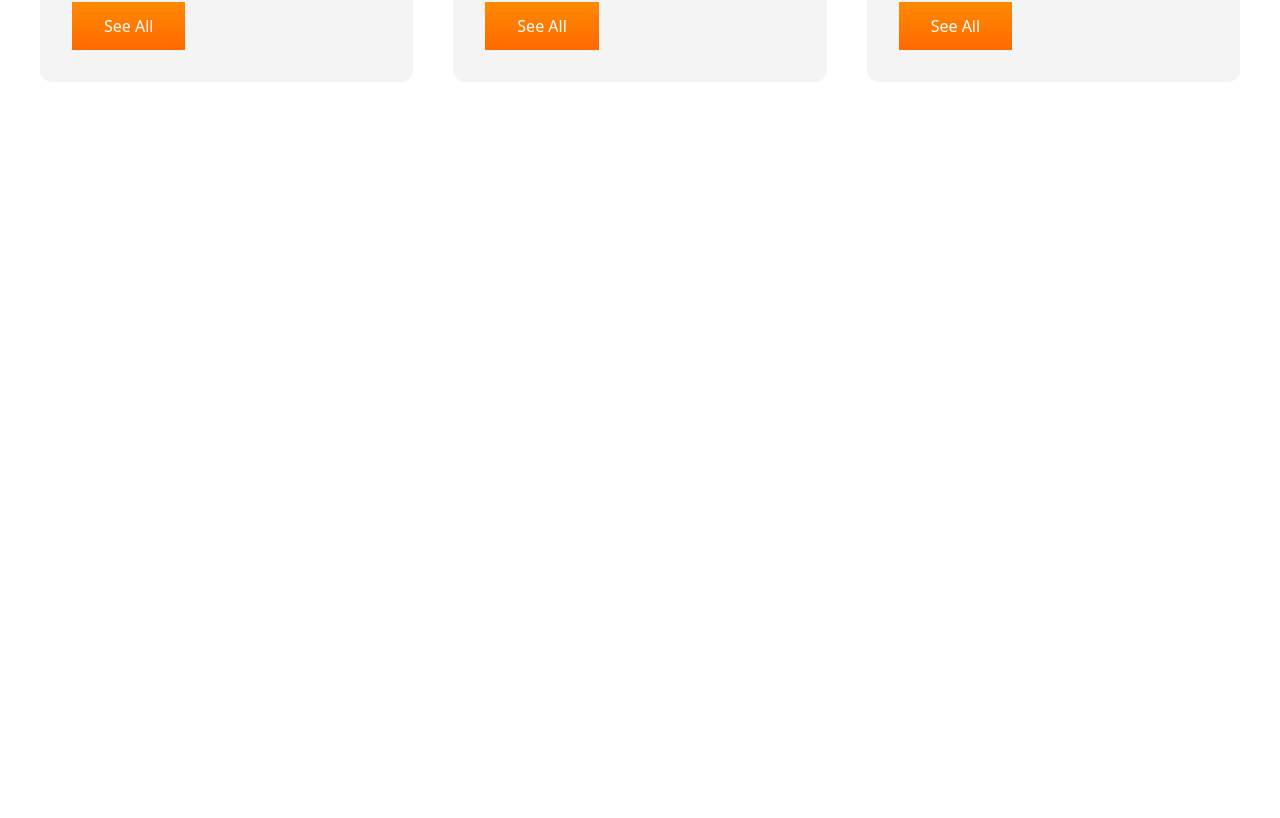
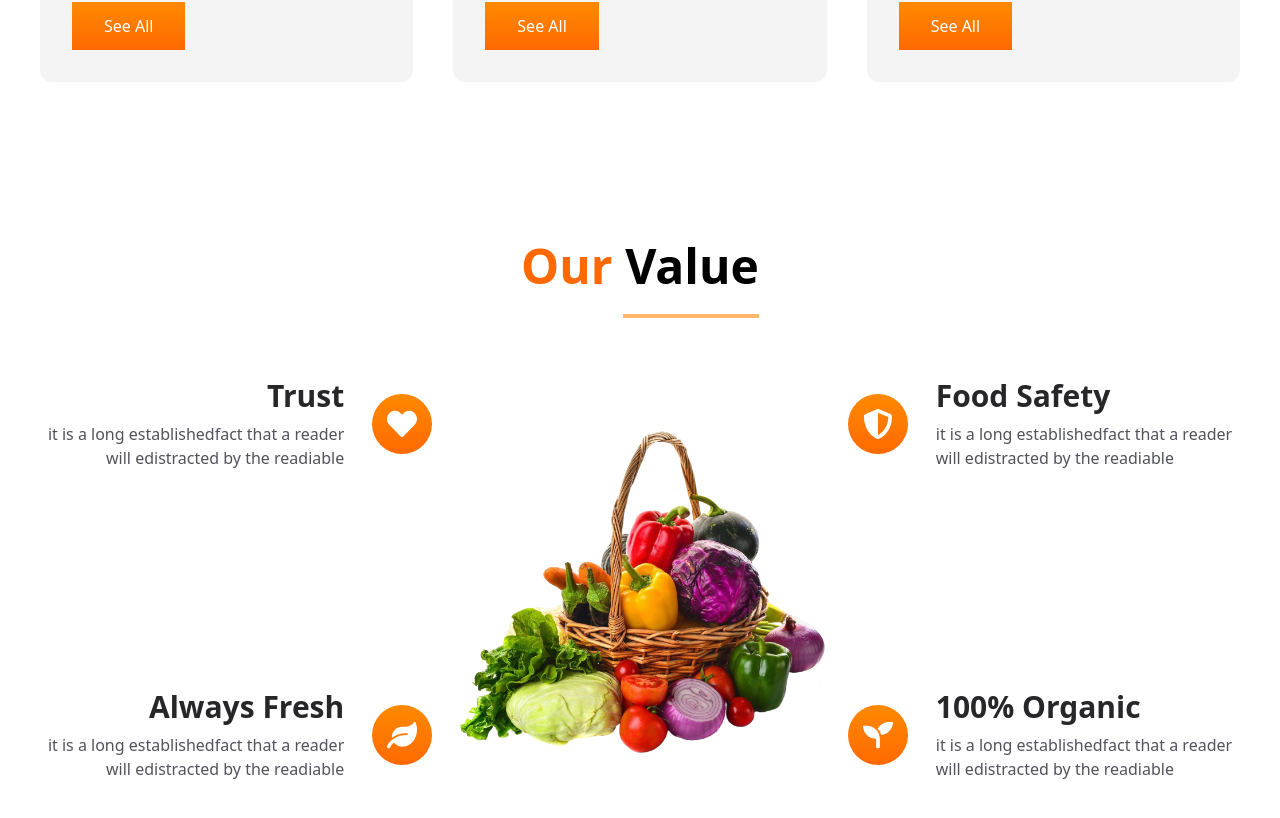
Before and after one commit to Shubham-Rawatt/grocify-website, a React (Vite) app: page / in a window 1280 px wide. Shown: the part 1462-2280 px from the top of the page. Before the commit the page ends 1624 px from the top, so only its background shows below. Built offline with nearby package versions, Linux system fonts and the light colour scheme.

Commit message:
value component add

```diff
--- a/src/components/Home/home.jsx
+++ b/src/components/Home/home.jsx
@@ -2,6 +2,7 @@ import React from 'react'
 import Navbar from '../Navbar/navbar'
 import Hero from '../Hero/hero'
 import Category from '../Category/category'
+import Values from '../Values/values'
 
 const Home = () => {
   return (
@@ -9,6 +10,7 @@ const Home = () => {
         <Navbar />
         <Hero />
         <Category />
+        <Values />
     </div>
   )
 }
--- /dev/null
+++ b/src/components/Values/values.jsx
@@ -0,0 +1,83 @@
+import React from 'react'
+import Heading from '../Heading/heading'
+import { FaHeart, FaLeaf, FaSeedling, FaShieldAlt } from 'react-icons/fa'
+import basket from '../../assets/images/basket-full-vegetables.png'
+
+const value = [
+    {
+        id: 1,
+        title: 'Trust',
+        para: 'it is a long establishedfact that a reader will edistracted by the readiable',
+        icon: <FaHeart />
+    },
+      {
+        id: 2,
+        title: 'Always Fresh',
+        para: 'it is a long establishedfact that a reader will edistracted by the readiable',
+        icon: <FaLeaf />
+    },
+      {
+        id: 3,
+        title: 'Food Safety',
+        para: 'it is a long establishedfact that a reader will edistracted by the readiable',
+        icon: <FaShieldAlt />
+    },
+      {
+        id: 4,
+        title: '100% Organic',
+        para: 'it is a long establishedfact that a reader will edistracted by the readiable',
+        icon: <FaSeedling />
+    },
+]
+
+const Values = () => {
+
+    const leftValue = value.slice(0 ,2 ).map((item) =>(
+        <div className='flex md:flex-row-reverse items-center gap-7'>
+            <div><span className='flex justify-center items-center text-3xl text-white bg-linear-to-b from-orange-400 to-orange-500 w-15 h-15 rounded-full'>{item.icon}</span></div>
+
+            <div className='md:text-right'>
+                <h3 className='text-zinc-800 font-bold text-3xl'>{item.title}</h3>
+                <p className='text-zinc-600 mt-2'>{item.para}</p>
+            </div>
+        </div>
+
+    ))
+
+
+      const rightValue = value.slice(2).map((item) =>(
+        <div className='flex items-center gap-7'>
+            <div><span className='flex justify-center items-center text-3xl text-white bg-linear-to-b from-orange-400 to-orange-500 w-15 h-15 rounded-full'>{item.icon}</span></div>
+
+            <div className=''>
+                <h3 className='text-zinc-800 font-bold text-3xl'>{item.title}</h3>
+                <p className='text-zinc-600 mt-2'>{item.para}</p>
+            </div>
+        </div>
+
+    ))
+  return (
+    <section>
+        <div className='max-w-[1400px] mx-auto px-10 py-20'>
+
+            <Heading  highlight="Our" heading="Value"/>
+
+            <div className='flex md:flex-row flex-col gap-15 md:gap-5 mt-15'>
+                {/* left */}
+                <div className='md:min-h-100 gap-15 flex flex-col justify-between'>
+                    {leftValue}
+                </div>
+
+                <div className='md:flex w-1/2 hidden'> <img src={basket} alt="basket" /> </div>
+
+                {/* right */}
+                <div className='md:min-h-100 gap-15 flex flex-col justify-between'>
+                    {rightValue}
+                </div>
+            </div>
+        </div>
+    </section>
+  )
+}
+
+export default Values
```
